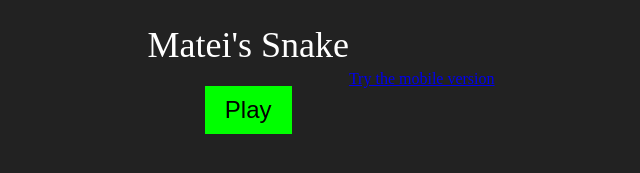
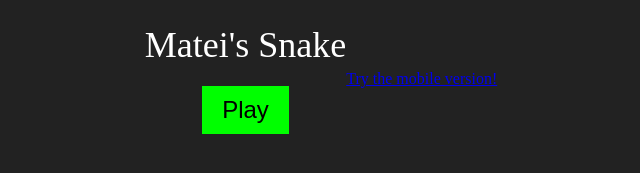
Before and after one commit to matei1413/matei-snake, a plain HTML site: page index.html in a window 1280 px wide. Shown: the part 321-494 px from the top of the page, 319-959 px from the left. Drawn offline with Linux system fonts and the light colour scheme.

Commit message:
fixed hyperlink

```diff
--- a/index.html
+++ b/index.html
@@ -40,6 +40,9 @@
             display: none;
             border: 1px solid #333;
         }
+        p {
+            text-align:center;
+        }
     </style>
 </head>
 <body>
@@ -49,7 +52,7 @@
     </div>
     <canvas id="snakeCanvas" width="400" height="400"></canvas>
         <p>
-            <a href="https://matei1413.github.io/matei-snake/tests/mobiletest.html">Try the mobile version</a>
+            <a href="https://matei1413.github.io/matei-snake/tests/mobiletest.html">Try the mobile version!</a>
         </p>
     <script>
         const canvas = document.getElementById('snakeCanvas');
```
